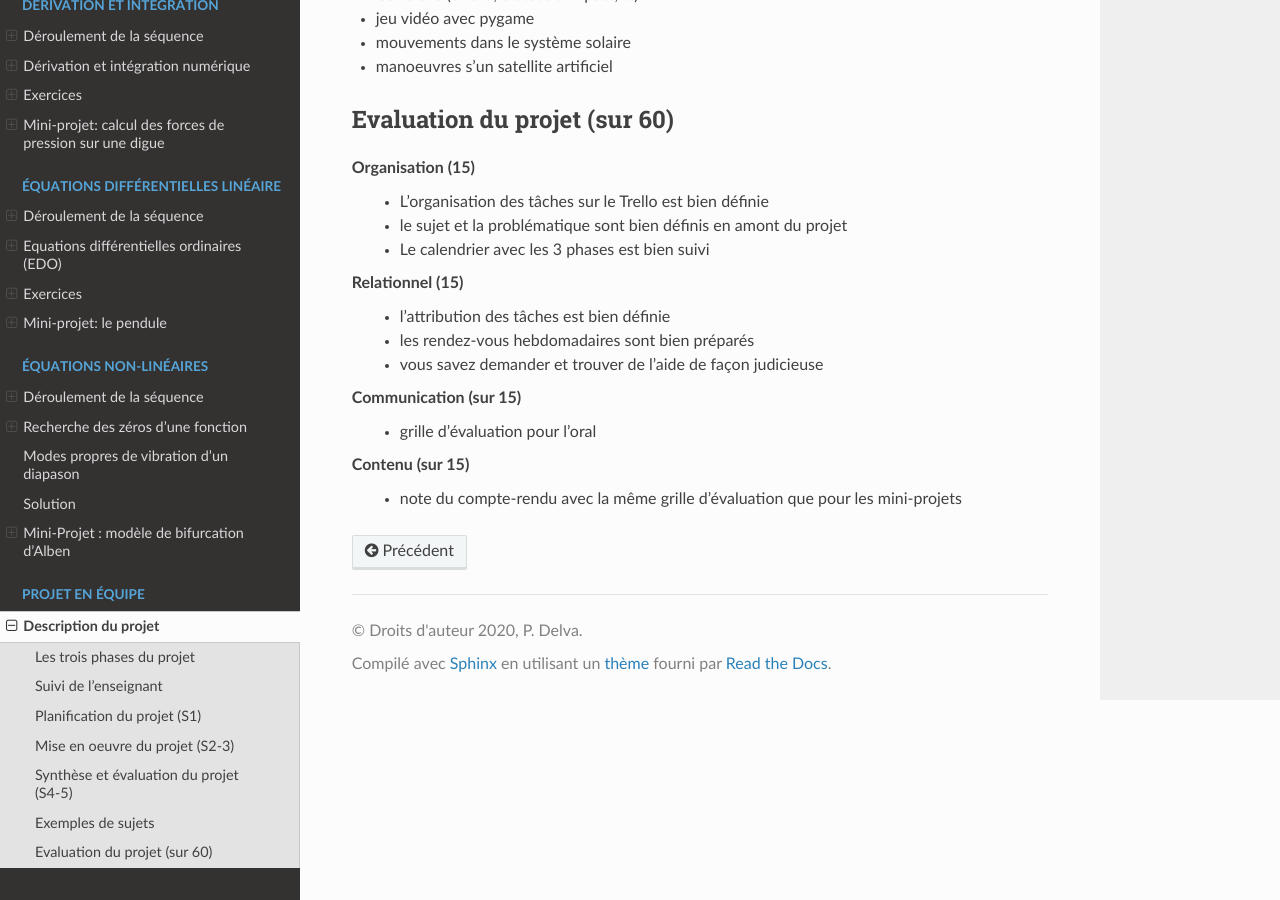
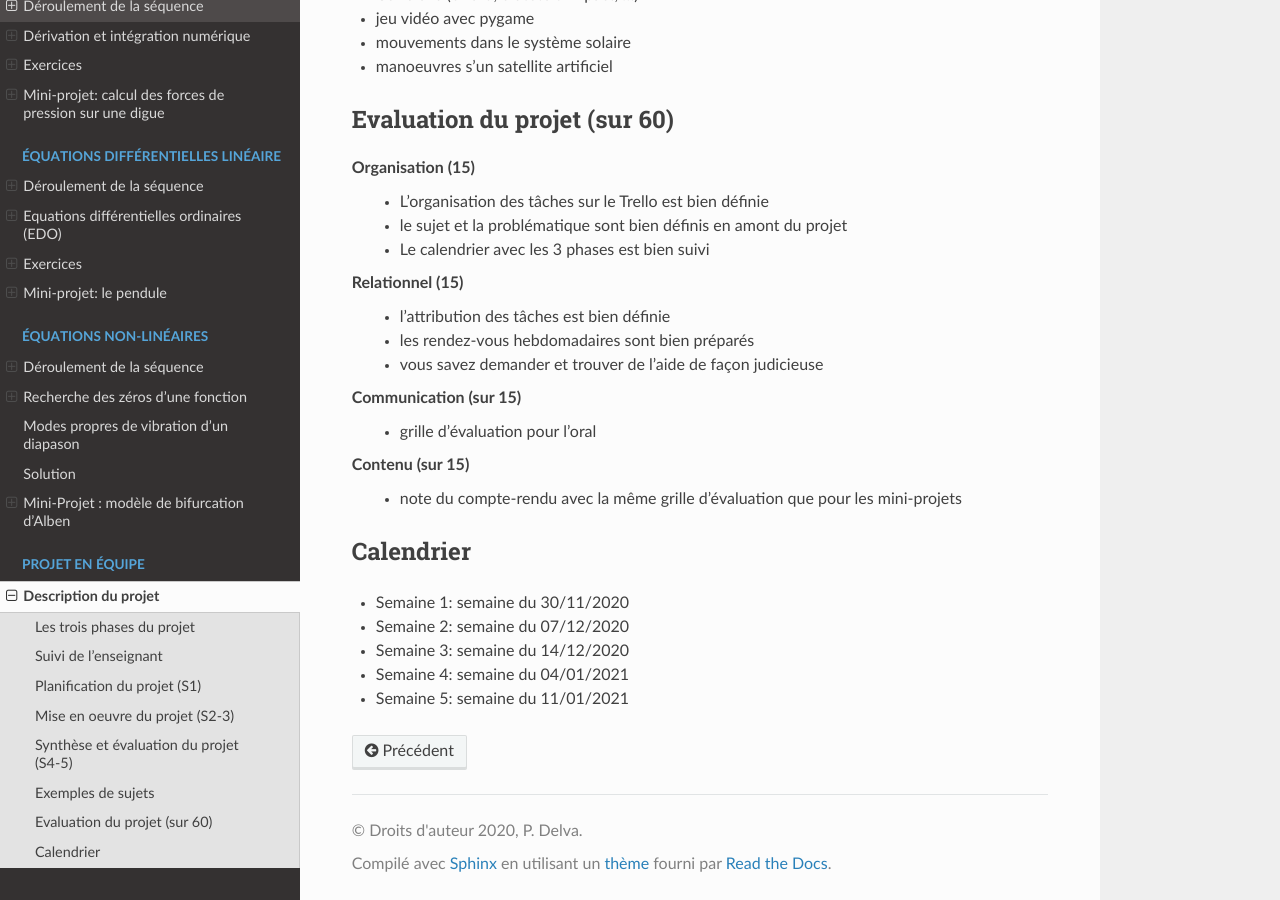
Before and after one commit to phys-mod/site, a Sphinx documentation site: the page built from source/sequences/09-projet-equipe/contenu.rst, in a window 1280 px wide and 900 px high, scrolled down 2890 px. Built offline with Sphinx 7.4.7 and the Read the Docs theme 2.0.0, drawn with Linux system fonts in a browser that asks for light colours; some of the changed text lies outside the part shown.

Commit message:
page projet update

```diff
--- a/source/sequences/09-projet-equipe/contenu.rst
+++ b/source/sequences/09-projet-equipe/contenu.rst
@@ -13,7 +13,7 @@ Le projet se fait en binôme.
     Ce qui compte dans ce projet n'est pas tant le contenu que la façon dont il va se dérouler. C'est le moment
     d'acquérir des compétences d'organisation, de relationnel et de communication.
 
-Le projet se déroule en trois phases:
+Le projet se déroule en trois phases (voir le calendrier en bas de page):
 
 - **Planification:** lors de la Semaine 1, il faudra choisir votre binôme, le sujet et la problématique, ainsi que planifier et répartir les tâches de votre projet
 - **Mise en oeuvre:** une fois les tâches bien définies, vous les réaliserez lors des Semaines 2 et 3. On peut pendant cette phase modifier les tâches si on se rend compte qu'il en manque ou qu'elles ne sont pas adaptées.
@@ -118,3 +118,11 @@ Communication (sur 15)
     - grille d'évaluation pour l'oral
 Contenu (sur 15)
     - note du compte-rendu avec la même grille d'évaluation que pour les mini-projets
+
+Calendrier
+==========
+- Semaine 1: semaine du 30/11/2020
+- Semaine 2: semaine du 07/12/2020
+- Semaine 3: semaine du 14/12/2020
+- Semaine 4: semaine du 04/01/2021
+- Semaine 5: semaine du 11/01/2021
```
